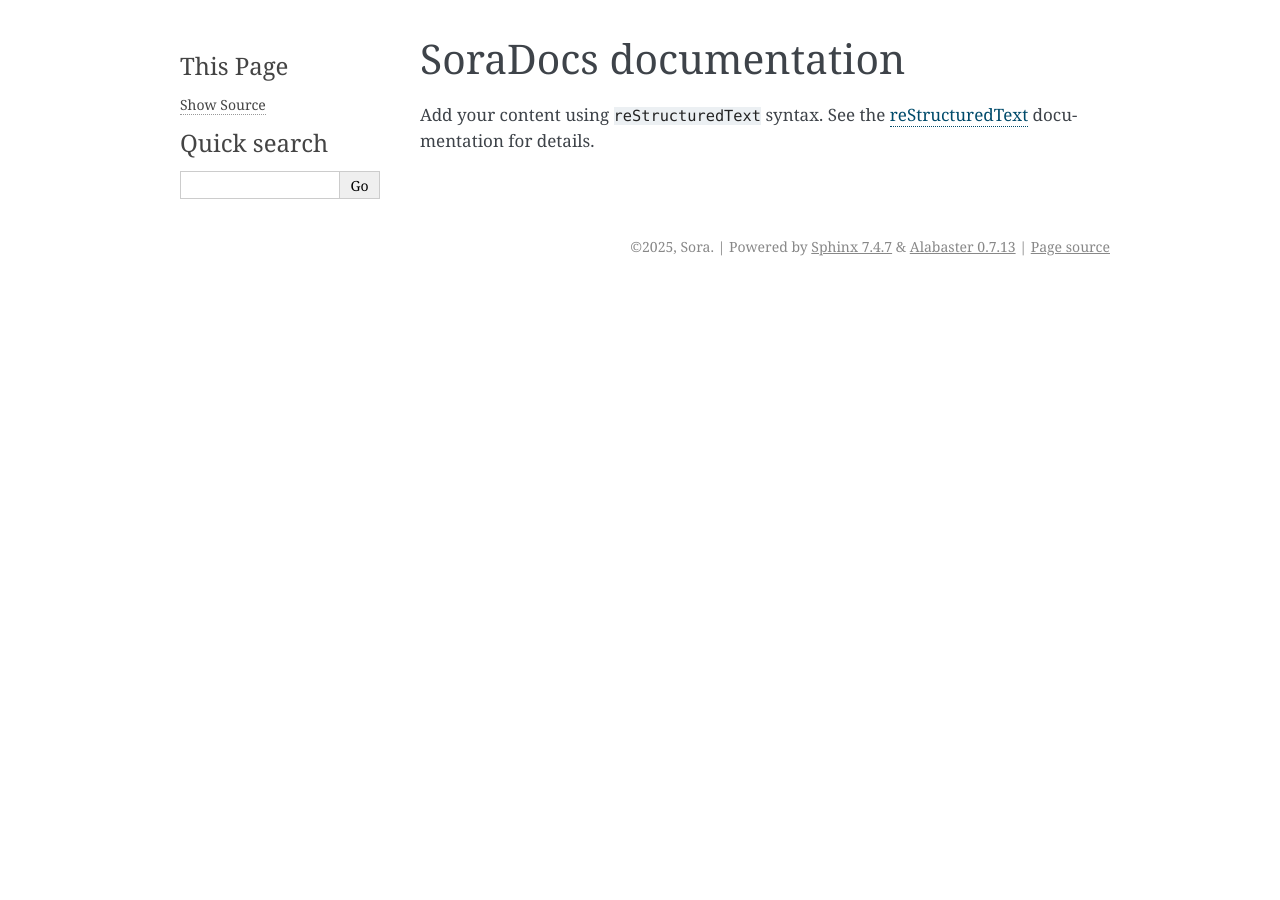
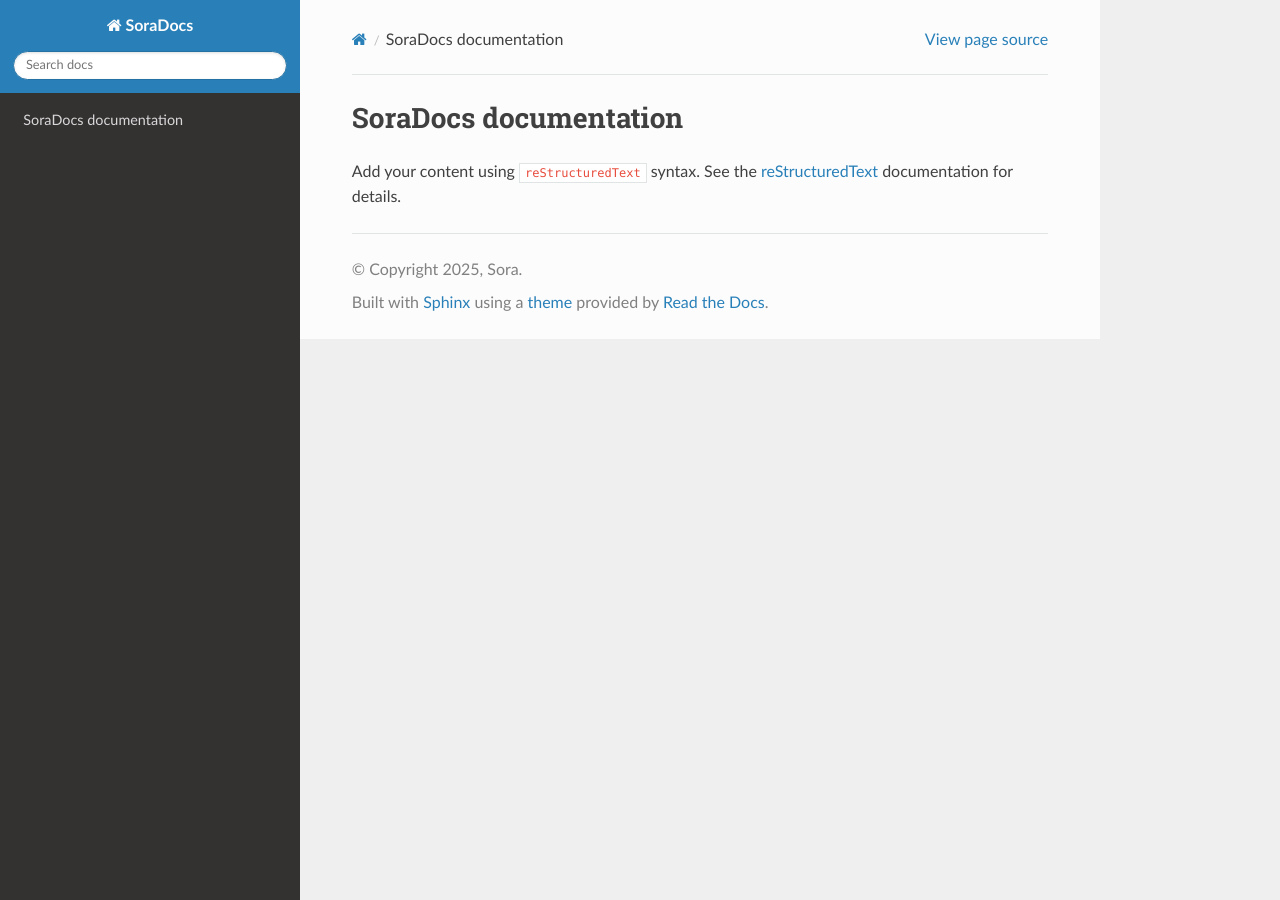
Before and after one commit to 50n50/soradocs, a Sphinx documentation site: the page built from docs/index.rst, in a window 1280 px wide. Built offline with Sphinx 7.4.7 and the Read the Docs theme 3.1.0, drawn with Linux system fonts in a browser that asks for light colours.

Commit message:
New Theme

```diff
--- a/docs/conf.py
+++ b/docs/conf.py
@@ -14,7 +14,9 @@
 # -- General configuration ---------------------------------------------------
 # https://www.sphinx-doc.org/en/master/usage/configuration.html#general-configuration
 
-extensions = []
+extensions = [
+    'sphinx_rtd_theme'
+]
 
 templates_path = ['_templates']
 exclude_patterns = ['_build', 'Thumbs.db', '.DS_Store']
@@ -24,5 +26,5 @@
 # -- Options for HTML output -------------------------------------------------
 # https://www.sphinx-doc.org/en/master/usage/configuration.html#options-for-html-output
 
-html_theme = 'alabaster'
+html_theme = 'sphinx_rtd_theme'
 html_static_path = ['_static']
```
